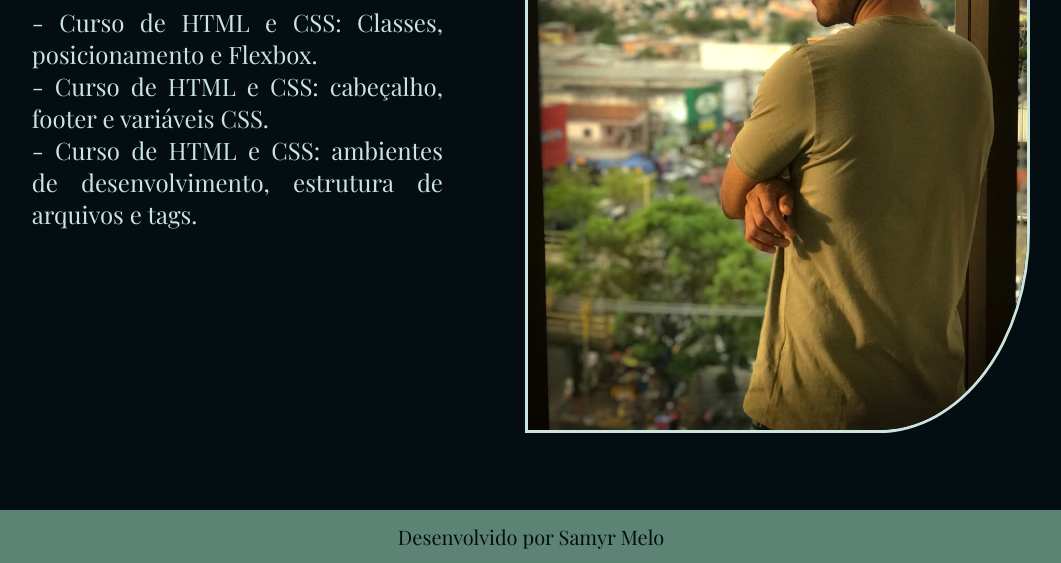
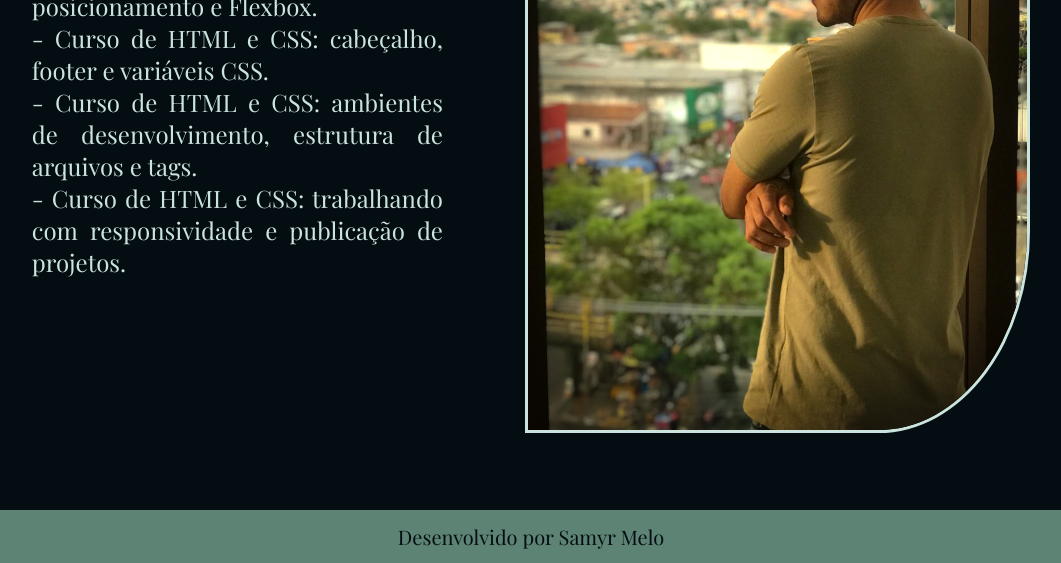
Before and after one commit to samyr-melo/Portfolio, a plain HTML site: page Exercicio 1- construindo a estrutura basica do html/about.html in a window 1280 px wide. Shown: the part 408-971 px from the top of the page, without its empty margins (109-1170 px from the left). Drawn offline with nearby package versions, Linux system fonts and the light colour scheme.

Commit message:
Update about.html

```diff
--- a/Exercicio 1- construindo a estrutura basica do html/about.html
+++ b/Exercicio 1- construindo a estrutura basica do html/about.html
@@ -16,7 +16,8 @@
     <main class="principal">
         <section class="secundario">
         <p class="sobre__mim">Experiências</p>
-        <p class="titulo2">- Curso de HTML e CSS: Classes, posicionamento e Flexbox.<br>- Curso de HTML e CSS: cabeçalho, footer e variáveis CSS.<br>- Curso de HTML e CSS: ambientes de desenvolvimento, estrutura de arquivos e tags.
+        <p class="titulo2">- Curso de HTML e CSS: Classes, posicionamento e Flexbox.<br>- Curso de HTML e CSS: cabeçalho, footer e variáveis CSS.<br>- Curso de HTML e CSS: ambientes de desenvolvimento, estrutura de arquivos e tags. <br>- Curso de
+            HTML e CSS: trabalhando com responsividade e publicação de projetos.
             </p>
         </section>
         <img class="samyr" src="/assets/Samyr Melo.JPG" alt="Samyr Melo">
```
